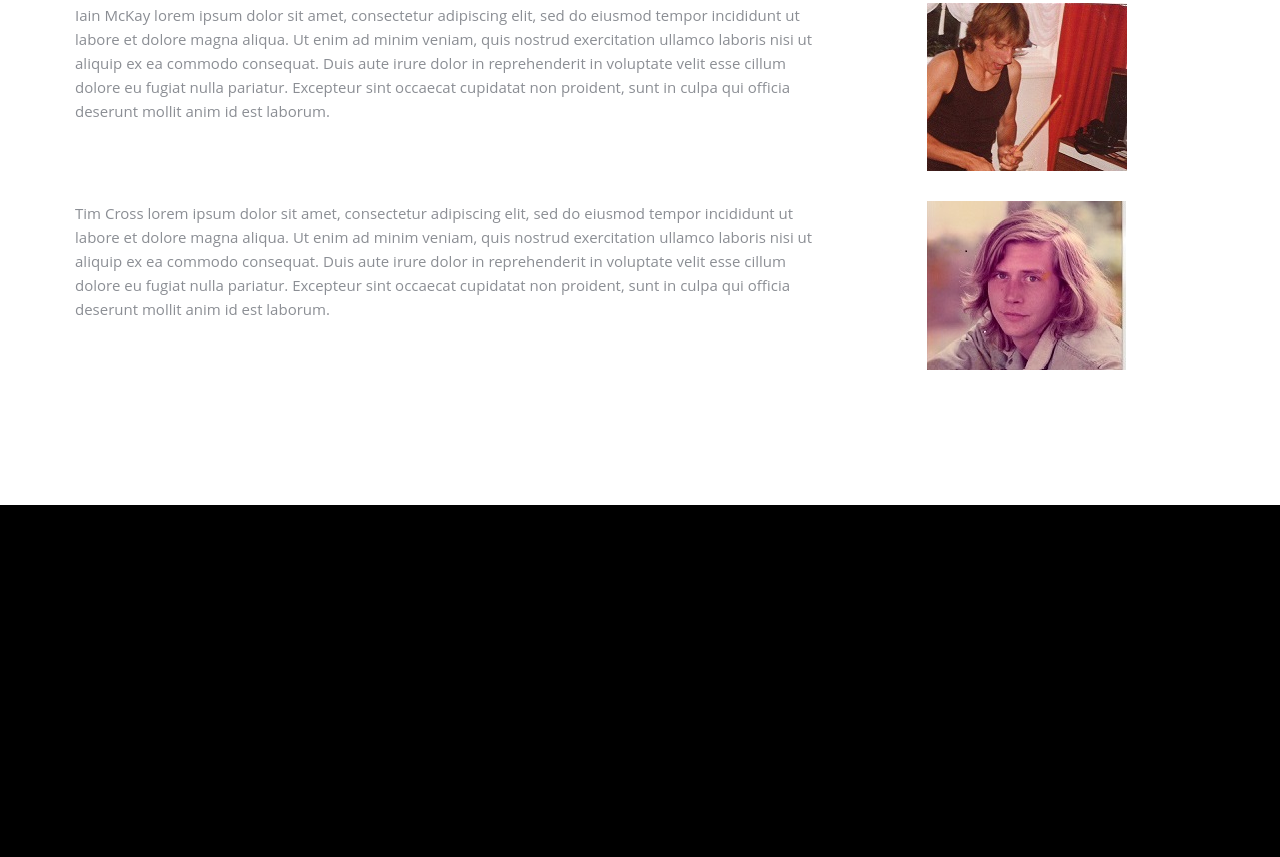
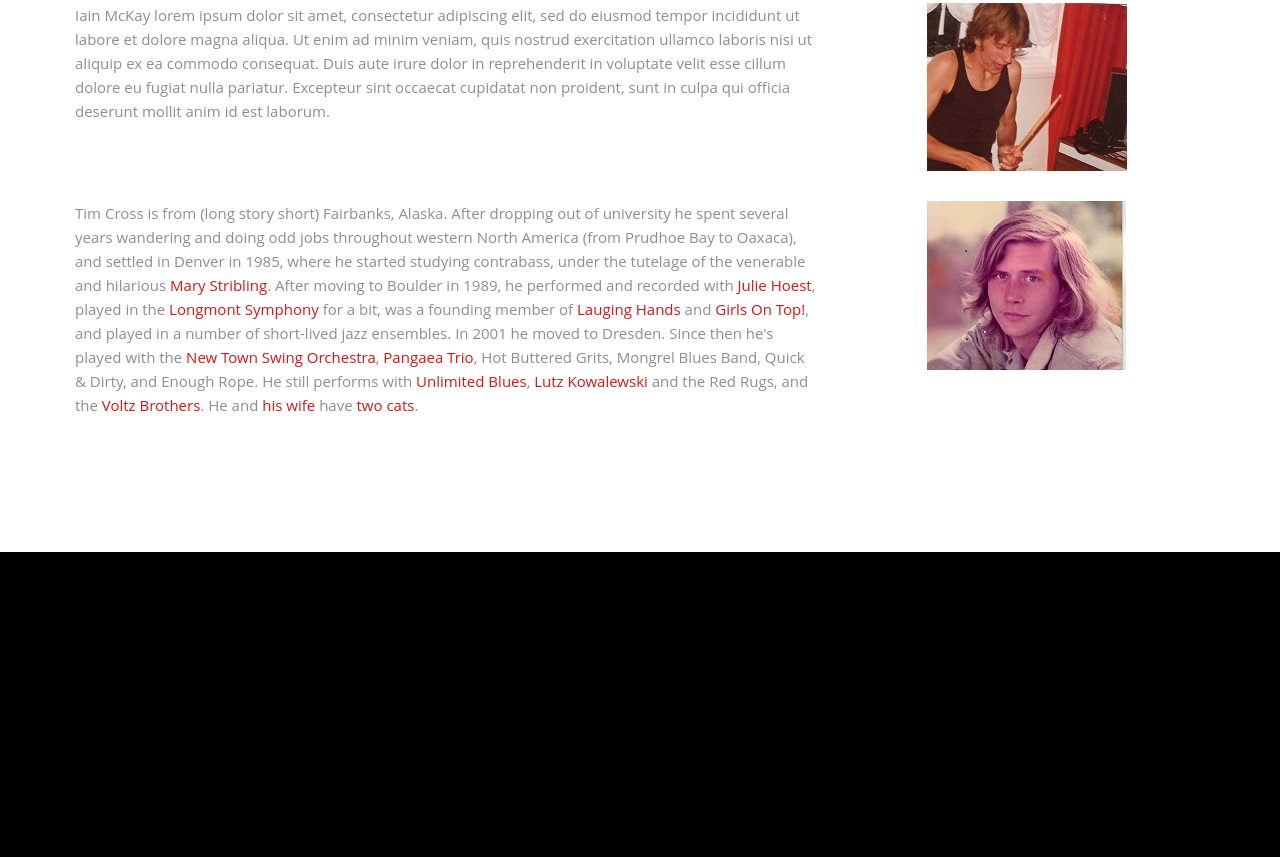
Before and after one commit to dasq/scaryforeigners, a plain HTML site: page index.html in a window 1280 px wide. Shown: the part 2314-3171 px from the top of the page. Drawn offline with Linux system fonts and the light colour scheme; files whose address does not match are found by name.

Commit message:
added tim bio

```diff
--- a/index.html
+++ b/index.html
@@ -144,10 +144,19 @@
 		</div>
         <div class="row">
          <div class="col-md-8">
-            <p>Tim Cross lorem ipsum dolor sit amet, consectetur adipiscing elit, sed do eiusmod tempor incididunt ut labore et dolore magna aliqua.
-			Ut enim ad minim veniam, quis nostrud exercitation ullamco laboris nisi ut aliquip ex ea commodo consequat. Duis aute irure dolor
-			in reprehenderit in voluptate velit esse cillum dolore eu fugiat nulla pariatur. Excepteur sint occaecat cupidatat non proident,
-			sunt in culpa qui officia deserunt mollit anim id est laborum.</p>
+            <p>Tim Cross is from (long story short) Fairbanks, Alaska. After dropping out of university he spent several years wandering and doing
+odd jobs throughout western North America (from Prudhoe Bay to Oaxaca), and settled in Denver in 1985, where he started studying
+contrabass, under the tutelage of the venerable and hilarious <a href="http://marystribling.com/" target="_blank">Mary Stribling</a>.
+After moving to Boulder in 1989, he performed and recorded with <a href="https://www.facebook.com/juliehoestmusic/" target="_blank">Julie Hoest</a>,
+played in the <a href="http://longmontsymphony.org/" target="_blank">Longmont Symphony</a> for a bit, was a founding member of
+<a href="https://www.facebook.com/Laughing-Hands-154020081317070/" target="_blank">Lauging Hands</a> and
+<a href="http://girlsontopband.com/" target="_blank">Girls On Top!</a>, and played in a number of short-lived jazz ensembles.
+In 2001 he moved to Dresden. Since then he's played with the <a href="http://ntso.de/" target="_blank">New Town Swing Orchestra</a>,
+<a href="http://www.pangaeatrio.de/" target="_blank">Pangaea Trio</a>, Hot Buttered Grits, Mongrel Blues Band, Quick & Dirty, and Enough Rope.
+He still performs with <a href="" target="_blank">Unlimited Blues</a>, <a href="https://lutzkowalewski.wordpress.com/" target="_blank">Lutz Kowalewski</a> and the Red Rugs,
+and the <a href="https://www.facebook.com/thevoltzbrothers/" target="_blank">Voltz Brothers</a>.
+He and <a href="http://utehahmann.de/Willkommen.html" target="_blank">his wife</a> have
+<a href="https://www.facebook.com/photo.php?fbid=112543155879455&set=pb.100013713130280.-2207520000..&type=3&theater" target="_blank">two cats</a>. </p>
           </div>
           <div class="col-md-4">
             <p><img src="img/timoldie1.jpg" alt="Scary Foreigners Band" class="img-responsive"></p>
```
